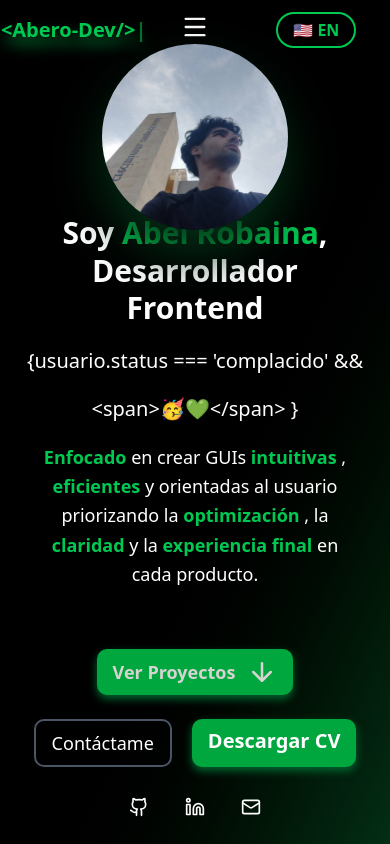
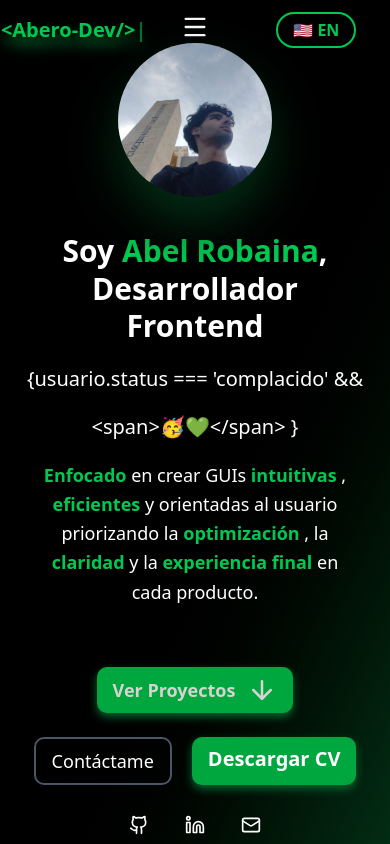
Before and after one commit to Abero-dev/Portafolio, a React (Vite) app: page / in a window 390 px wide. Shown: the top 844 px of the page. Built offline with nearby package versions, Linux system fonts and the light colour scheme.

Commit message:
Se aactualizó el diseño responsive

```diff
--- a/src/sections/Hero.tsx
+++ b/src/sections/Hero.tsx
@@ -14,7 +14,7 @@ function Hero() {
         <section id="Hero" className="min-h-screen text-white flex lg:flex-row flex-col justify-around lg:pt-10 pt-10 lg:-space-x-30 items-center bg-linear-to-br from-black via-black to-green-950 overflow-hidden px-4">
 
             <div
-                className="flex justify-center lg:mt-0 max-w-full -mb-5"
+                className="flex justify-center lg:mt-0 max-w-full mb-8"
                 data-aos="zoom-in"
                 data-aos-duration="1500"
                 data-aos-once="true"
@@ -22,7 +22,7 @@ function Hero() {
                 <img
                     alt="mi_foto"
                     src="img/profile.webp"
-                    className="lg:w-100 lg:h-100 w-48 h-48 rounded-full border-3 drop-shadow-2xl drop-shadow-green-950 border-transparent hover:border-green-800 hover:scale-110 transition duration-300 max-w-full object-cover"
+                    className="lg:w-100 lg:h-100 w-40 h-40 rounded-full border-3 drop-shadow-2xl drop-shadow-green-950 border-transparent hover:border-green-800 hover:scale-110 transition duration-300 max-w-full object-cover"
                 />
             </div>
 
```
